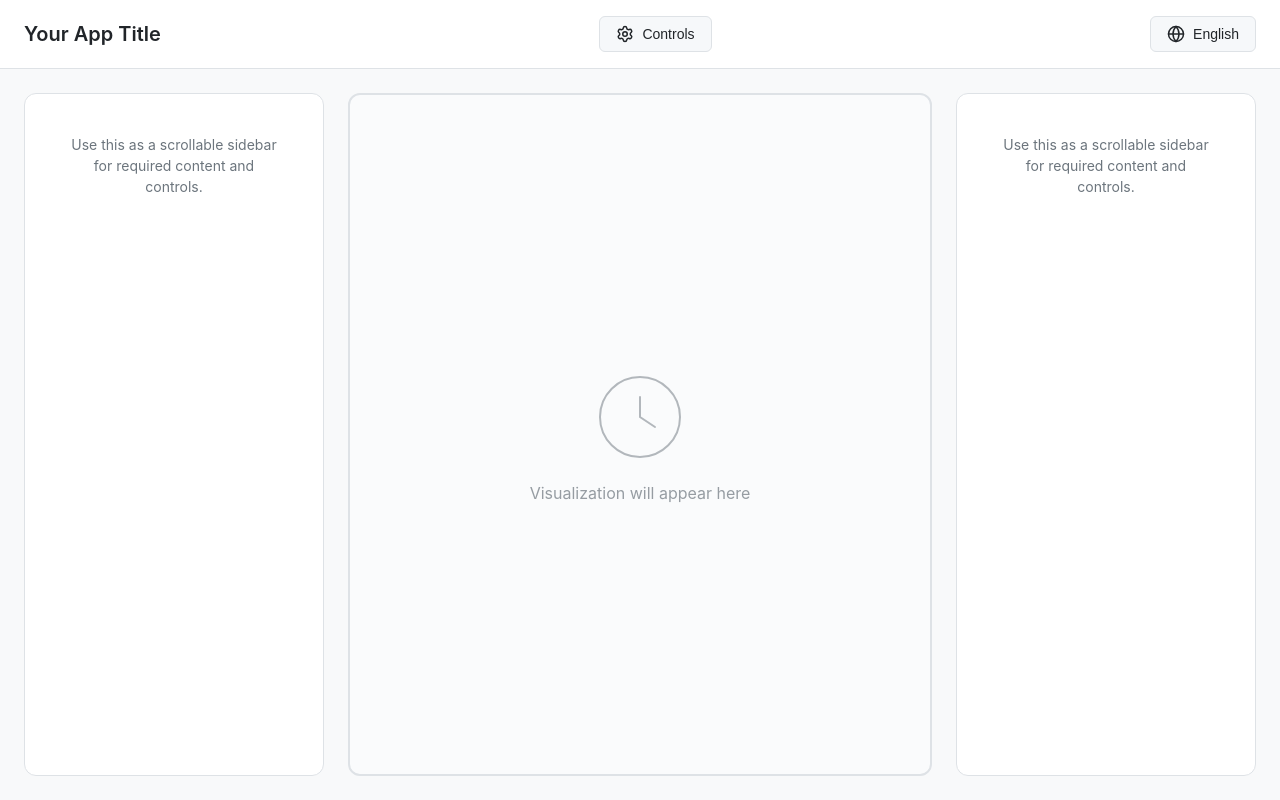
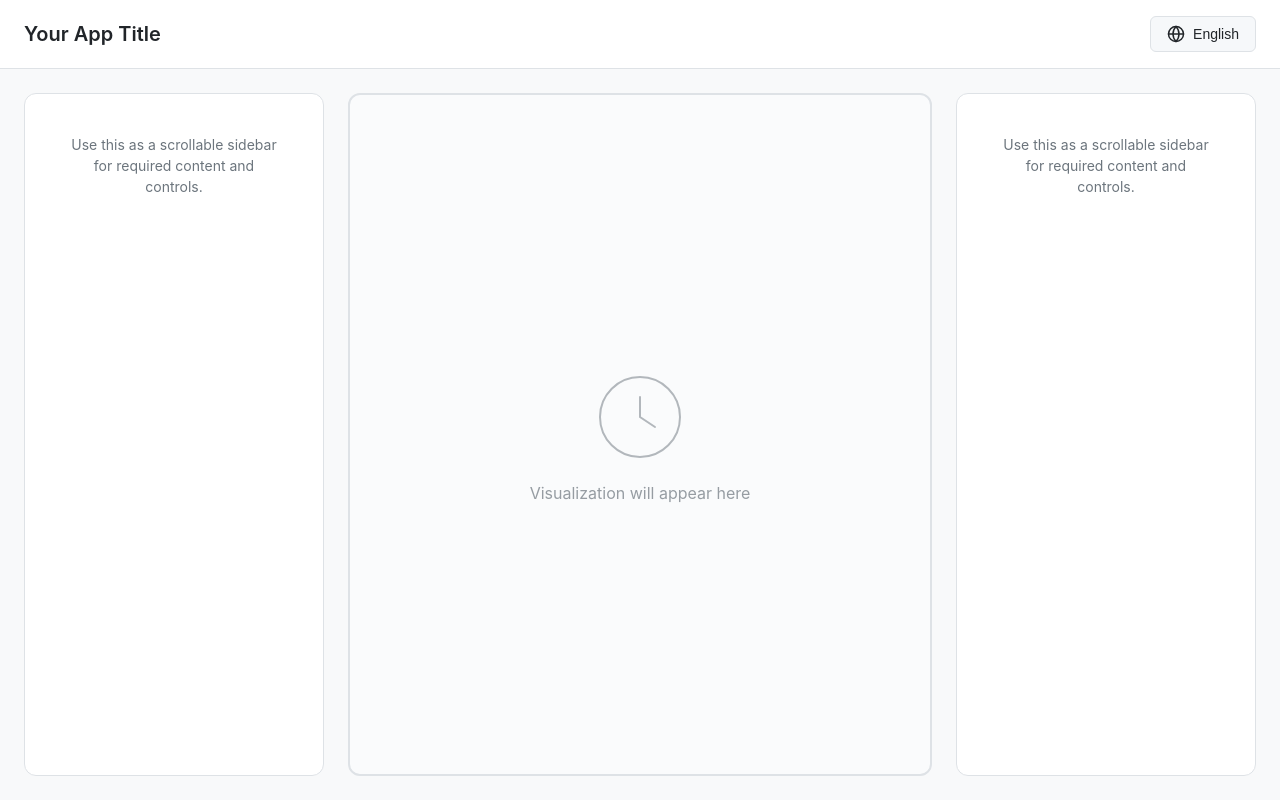
Before and after one commit to nitesh4146/scaffold-vite-edu, a React (Vite) app: page / in a window 1280 px wide. Built offline with nearby package versions, Linux system fonts and the light colour scheme; the HTML template or start-up script is replaced by a standard one.

Commit message:
refactor: remove unused controls dropdown and associated code from AppHeader component

```diff
--- a/src/components/AppHeader.css
+++ b/src/components/AppHeader.css
@@ -15,31 +15,14 @@
   margin: 0;
 }
 
-.controls-dropdown,
 .language-dropdown {
   position: relative;
 }
 
-.controls-menu,
 .language-menu {
   min-width: 180px;
 }
 
-.control-group {
-  display: flex;
-  flex-direction: column;
-}
-
-.control-placeholder {
-  padding: 1rem;
-  color: var(--text-secondary);
-  font-size: 14px;
-  line-height: 1.5;
-  text-align: center;
-  max-width: 250px;
-}
-
-.control-btn,
 .language-item {
   display: block;
   width: 100%;
@@ -53,7 +36,6 @@
   transition: background-color 0.2s ease;
 }
 
-.control-btn:hover,
 .language-item:hover {
   background-color: var(--item-hover);
 }
--- a/src/components/AppHeader.tsx
+++ b/src/components/AppHeader.tsx
@@ -1,5 +1,5 @@
 import React from 'react';
-import { Globe, Settings } from 'lucide-react';
+import { Globe } from 'lucide-react';
 import { useLanguage, languageNames, Language } from '../contexts/LanguageContext';
 import { useAppState } from '../contexts/AppStateContext';
 import { useDropdown } from '../hooks/useDropdown';
@@ -10,7 +10,6 @@ const AppHeader: React.FC = React.memo(() => {
   const { language, setLanguage } = useLanguage();
   const { appTitle } = useAppState();
   const languageDropdown = useDropdown();
-  const controlsDropdown = useDropdown();
 
   const handleLanguageChange = (lang: Language) => {
     setLanguage(lang);
@@ -20,26 +19,6 @@ const AppHeader: React.FC = React.memo(() => {
   return (
     <div className="app-header">
       <h1 className="app-title">{appTitle}</h1>
-
-      <Dropdown
-        isOpen={controlsDropdown.isOpen}
-        onToggle={controlsDropdown.toggle}
-        dropdownRef={controlsDropdown.dropdownRef}
-        className="controls-dropdown"
-        menuClassName="controls-menu"
-        trigger={
-          <>
-            <Settings size={18} />
-            <span>Controls</span>
-          </>
-        }
-      >
-        <div className="control-group">
-          <div className="control-placeholder">
-            Add visualization controls here like speed, zoom in/out, and so on.
-          </div>
-        </div>
-      </Dropdown>
 
       <Dropdown
         isOpen={languageDropdown.isOpen}
```
